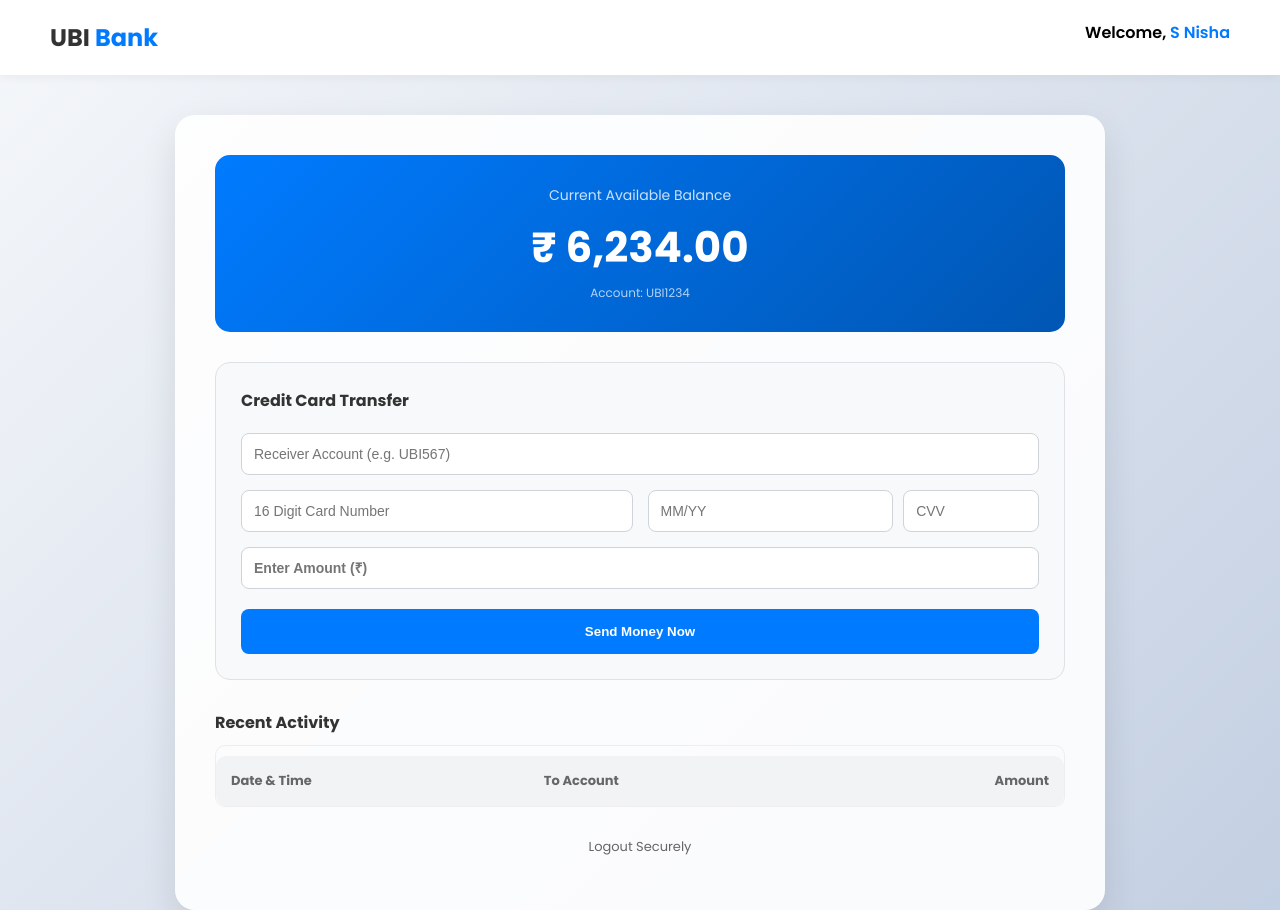
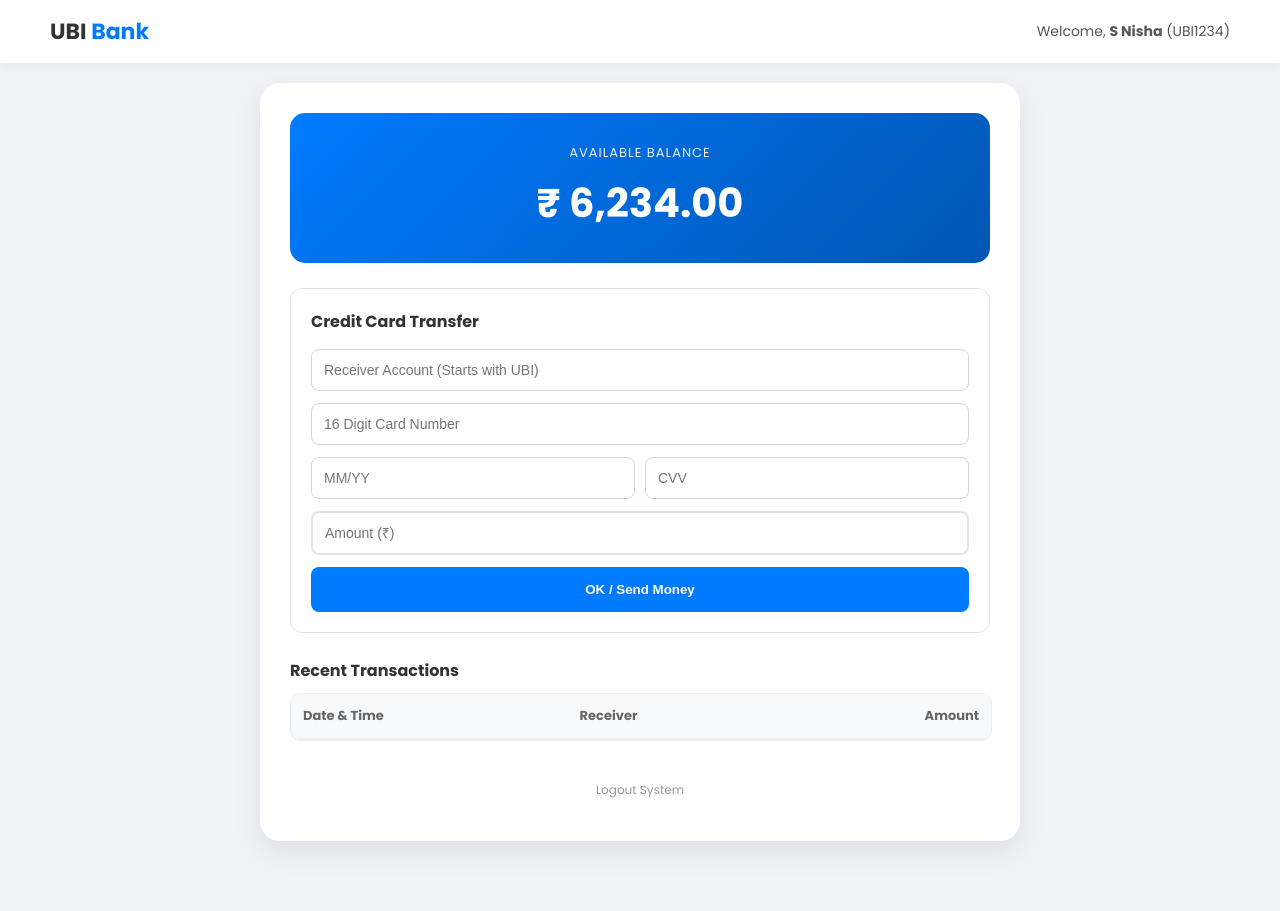
Before and after one commit to AbithaNisha/digital-banking-app, a website: page src/public/index.html in a window 1280 px wide. Drawn offline with Linux system fonts and the light colour scheme.

Commit message:
Update index.html

```diff
--- a/src/public/index.html
+++ b/src/public/index.html
@@ -3,79 +3,83 @@
 <head>
     <meta charset="UTF-8">
     <meta name="viewport" content="width=device-width, initial-scale=1.0">
-    <title>UBI Bank | Professional Portal</title>
+    <title>UBI Bank | Premium Portal</title>
     <link href="https://fonts.googleapis.com/css2?family=Poppins:wght@300;400;600;700&display=swap" rel="stylesheet">
     <style>
         :root {
             --primary: #007bff;
-            --success: #28a745;
-            --danger: #dc3545;
-            --glass: rgba(255, 255, 255, 0.9);
+            --bg-color: #f0f2f5;
         }
         body {
             font-family: 'Poppins', sans-serif;
-            background: linear-gradient(135deg, #f5f7fa 0%, #c3cfe2 100%);
+            background: var(--bg-color);
             margin: 0;
-            min-height: 100vh;
+            padding-bottom: 50px; /* Keela space kuduthurukken scroll panna */
             display: flex;
             flex-direction: column;
             align-items: center;
         }
         .navbar {
             width: 100%;
-            padding: 20px 50px;
+            padding: 15px 50px;
+            background: white;
             display: flex;
             justify-content: space-between;
+            align-items: center;
+            box-shadow: 0 2px 10px rgba(0,0,0,0.05);
+            position: sticky;
+            top: 0;
+            z-index: 1000;
             box-sizing: border-box;
-            background: white;
-            box-shadow: 0 2px 10px rgba(0,0,0,0.05);
         }
-        .logo { font-weight: 700; font-size: 24px; color: #333; }
+        .logo { font-weight: 700; font-size: 22px; color: #333; }
         .logo span { color: var(--primary); }
 
-        .dashboard-container {
-            background: var(--glass);
-            width: 850px;
-            margin-top: 40px;
-            padding: 40px;
+        .dashboard-wrapper {
+            width: 100%;
+            display: flex;
+            justify-content: center;
+            padding: 20px;
+            box-sizing: border-box;
+        }
+
+        .dashboard-card {
+            background: white;
+            width: 100%;
+            max-width: 700px; /* Too big-ah illama neat-ah irukkum */
+            padding: 30px;
             border-radius: 20px;
-            box-shadow: 0 15px 35px rgba(0,0,0,0.1);
+            box-shadow: 0 10px 30px rgba(0,0,0,0.08);
             text-align: center;
         }
 
-        .balance-card {
+        .balance-box {
             background: linear-gradient(135deg, #007bff, #0056b3);
             color: white;
             padding: 30px;
             border-radius: 15px;
-            margin-bottom: 30px;
+            margin-bottom: 25px;
         }
 
-        .transfer-section {
-            background: #f8f9fa;
-            padding: 25px;
-            border-radius: 15px;
+        .form-section {
+            background: #ffffff;
+            padding: 20px;
+            border-radius: 12px;
+            border: 1px solid #e1e4e8;
             text-align: left;
-            border: 1px solid #dee2e6;
-        }
-
-        .input-group {
-            display: grid;
-            grid-template-columns: 1fr 1fr;
-            gap: 15px;
-            margin-bottom: 15px;
         }
 
         input {
             width: 100%;
             padding: 12px;
-            border: 1px solid #ced4da;
+            margin-bottom: 12px;
+            border: 1px solid #d1d5da;
             border-radius: 8px;
+            font-size: 14px;
             box-sizing: border-box;
-            font-size: 14px;
         }
 
-        .btn-send {
+        .btn-main {
             background: var(--primary);
             color: white;
             border: none;
@@ -84,69 +88,68 @@
             border-radius: 8px;
             font-weight: 600;
             cursor: pointer;
-            transition: 0.3s;
+            transition: 0.2s;
         }
 
-        .history-section {
-            margin-top: 30px;
+        /* TABLE SCROLL FIX */
+        .report-container {
+            margin-top: 25px;
             text-align: left;
+        }
+
+        .table-responsive {
+            width: 100%;
+            border: 1px solid #eee;
+            border-radius: 10px;
+            background: #fafafa;
+            overflow: hidden;
         }
 
         table {
             width: 100%;
             border-collapse: collapse;
-            margin-top: 10px;
-            background: white;
-            border-radius: 10px;
-            overflow: hidden;
         }
 
-        th { background: #f1f3f5; padding: 15px; font-size: 13px; color: #666; }
-        td { padding: 15px; border-bottom: 1px solid #eee; font-size: 14px; color: #333; }
-
-        .status-debit { color: var(--danger); font-weight: bold; }
+        th { background: #f8f9fa; padding: 12px; font-size: 13px; color: #666; border-bottom: 2px solid #eee; }
+        td { padding: 12px; border-bottom: 1px solid #eee; font-size: 14px; color: #444; }
     </style>
 </head>
 <body>
 
     <div class="navbar">
         <div class="logo">UBI <span>Bank</span></div>
-        <div style="font-weight: 600;">Welcome, <span id="user-display" style="color:var(--primary)">S Nisha</span></div>
+        <div style="font-size: 14px; color: #555;">Welcome, <b>S Nisha</b> (UBI1234)</div>
     </div>
 
-    <div class="dashboard-container">
-        <div class="balance-card">
-            <p style="margin:0; font-size: 14px; opacity: 0.8;">Current Available Balance</p>
-            <h1 id="balance-display" style="margin: 10px 0 0; font-size: 42px;">₹ 6,234.00</h1>
-            <p style="margin: 5px 0 0; font-size: 12px; opacity: 0.7;">Account: <span id="acc-display">UBI1234</span></p>
+    <div class="dashboard-wrapper">
+        <div class="dashboard-card">
+            <div class="balance-box">
+                <p style="margin:0; font-size: 13px; opacity: 0.9; letter-spacing: 1px;">AVAILABLE BALANCE</p>
+                <h1 id="balance-display" style="margin: 10px 0 0; font-size: 40px;">₹ 6,234.00</h1>
             </div>
 
-        <div class="transfer-section">
-            <h4 style="margin: 0 0 20px 0; color: #333;">Credit Card Transfer</h4>
+            <div class="form-section">
+                <h4 style="margin: 0 0 15px 0; color: #333;">Credit Card Transfer</h4>
+                <input type="text" id="targetAcc" placeholder="Receiver Account (Starts with UBI)">
+                <input type="text" id="cardNumber" placeholder="16 Digit Card Number">
 
-            <input type="text" id="targetAcc" placeholder="Receiver Account (e.g. UBI567)" style="margin-bottom: 15px;">
-
-            <div class="input-group">
-                <input type="text" id="cardNumber" placeholder="16 Digit Card Number">
                 <div style="display: flex; gap: 10px;">
-                    <input type="text" id="cardExpiry" placeholder="MM/YY" style="flex: 2;">
-                    <input type="password" id="cardCvv" placeholder="CVV" style="flex: 1;">
-                </div>
+                    <input type="text" placeholder="MM/YY" style="flex: 1;">
+                    <input type="password" placeholder="CVV" style="flex: 1;">
                 </div>
 
-            <input type="number" id="transferAmount" placeholder="Enter Amount (₹)" style="margin-bottom: 20px; font-weight: 600;">
-
-            <button class="btn-send" onclick="handleTransfer()">Send Money Now</button>
+                <input type="number" id="transferAmount" placeholder="Amount (₹)" style="border: 2px solid #e1e4e8;">
+                <button class="btn-main" onclick="handleTransfer()">OK / Send Money</button>
             </div>
 
-        <div class="history-section">
-            <h4 style="margin-bottom: 10px; color: #333;">Recent Activity</h4>
-            <div style="max-height: 250px; overflow-y: auto; border: 1px solid #eee; border-radius: 10px;">
+            <div class="report-container">
+                <h4 style="margin-bottom: 10px; color: #333;">Recent Transactions</h4>
+                <div class="table-responsive">
                     <table>
                         <thead>
                             <tr>
                                 <th style="text-align: left;">Date & Time</th>
-                            <th style="text-align: left;">To Account</th>
+                                <th style="text-align: left;">Receiver</th>
                                 <th style="text-align: right;">Amount</th>
                             </tr>
                         </thead>
@@ -156,43 +159,40 @@
                 </div>
             </div>
 
-        <p onclick="location.reload()" style="margin-top: 30px; cursor: pointer; color: #666; font-size: 13px;">Logout Securely</p>
+            <p onclick="location.reload()" style="margin-top: 40px; color: #999; cursor: pointer; font-size: 12px;">Logout System</p>
+        </div>
     </div>
 
     <script>
-        let users = { "UBI1234": { name: "S Nisha", balance: 6234 } };
-        let currentUser = "UBI1234";
+        let balance = 6234;
 
         function handleTransfer() {
             let target = document.getElementById('targetAcc').value;
             let amount = Number(document.getElementById('transferAmount').value);
 
-            if (!target || amount <= 0 || amount > users[currentUser].balance) {
-                alert("Invalid Transaction Details!");
+            if (!target || amount <= 0 || amount > balance) {
+                alert("Please check the details or balance!");
                 return;
             }
 
-            // Update Logic
-            users[currentUser].balance -= amount;
-            document.getElementById('balance-display').innerText = `₹ ${users[currentUser].balance.toLocaleString()}.00`;
+            balance -= amount;
+            document.getElementById('balance-display').innerText = `₹ ${balance.toLocaleString()}.00`;
 
-            // Add to Report
+            // Adding row to table
             const tbody = document.getElementById('report-body');
             const row = tbody.insertRow(0);
             const now = new Date();
-            const timeStr = now.toLocaleDateString('en-GB') + " " + now.toLocaleTimeString([], {hour: '2-digit', minute:'2-digit'});
+            const timeStr = now.toLocaleDateString() + " " + now.toLocaleTimeString([], {hour: '2-digit', minute:'2-digit'});
 
             row.innerHTML = `
                 <td>${timeStr}</td>
                 <td>${target}</td>
-                <td style="text-align: right;" class="status-debit">- ₹${amount.toLocaleString()}</td>
+                <td style="text-align: right; color: #dc3545; font-weight: bold;">- ₹${amount.toLocaleString()}</td>
             `;
 
-            alert(`Success! ₹${amount} sent to ${target}`);
-
-            // Clear inputs
+            alert("Transfer Successful!");
+            document.getElementById('transferAmount').value = "";
             document.getElementById('targetAcc').value = "";
-            document.getElementById('transferAmount').value = "";
         }
     </script>
 </body>
```
Lines whose indentation alone changed are shown as unchanged.
